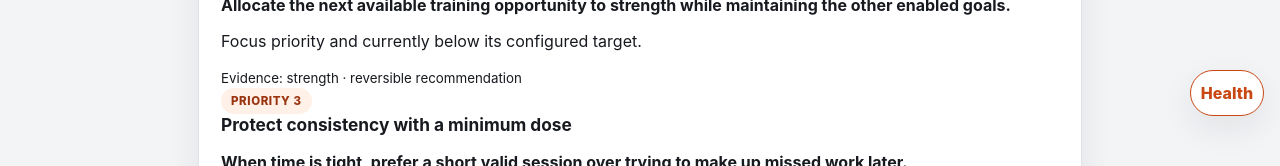
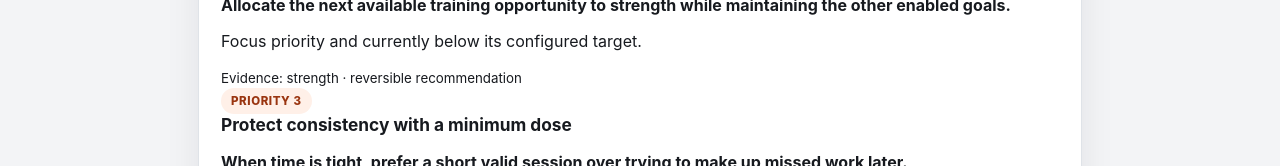
Before and after one commit to camster91/human-health, a Next.js app: page /coach in a window 1280 px wide. Shown: the part 596-762 px from the top of the page. Built offline with nearby package versions, Linux system fonts and the light colour scheme.

Commit message:
feat: expose Coach and Health routes globally

```diff
--- a/app/global-health-link.tsx
+++ b/app/global-health-link.tsx
@@ -5,6 +5,8 @@ import { usePathname } from 'next/navigation';
 
 export function GlobalHealthLink() {
   const pathname = usePathname();
-  if (pathname.startsWith('/health')) return null;
-  return <Link className="global-health-link" href="/health/" aria-label="Open connected health">Health</Link>;
+  return <nav className="global-route-links" aria-label="Quick routes">
+    {!pathname.startsWith('/coach') && <Link className="global-route-link" href="/coach/" aria-label="Open coaching intelligence">Coach</Link>}
+    {!pathname.startsWith('/health') && <Link className="global-route-link" href="/health/" aria-label="Open connected health">Health</Link>}
+  </nav>;
 }
```
